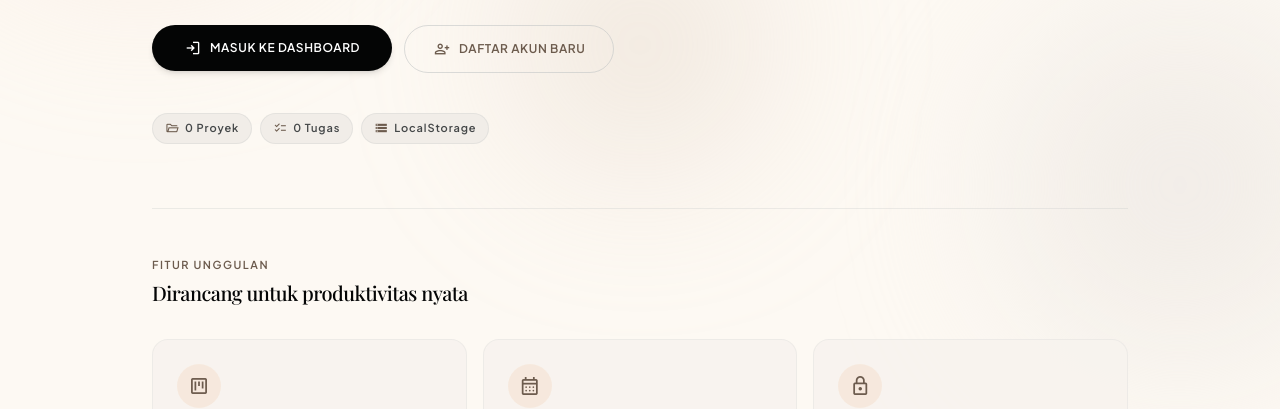
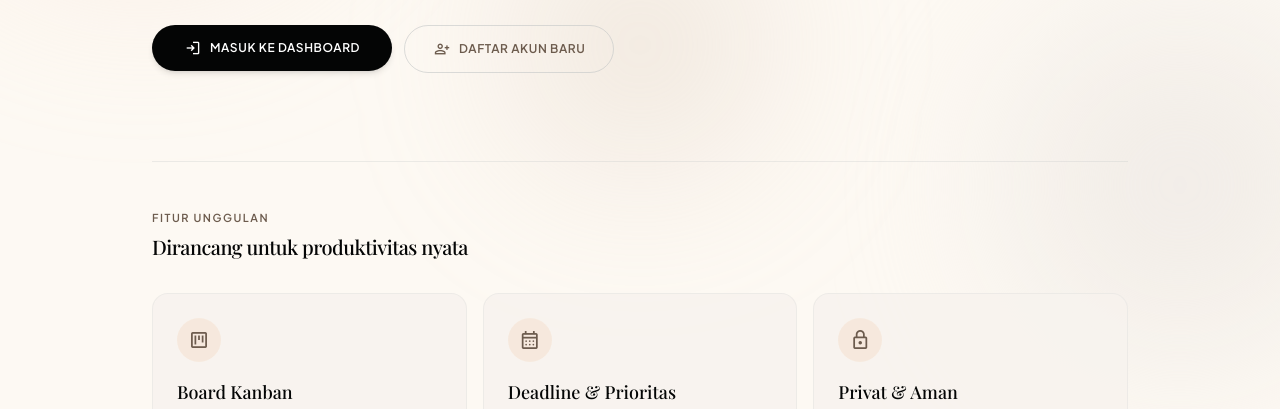
Before and after one commit to timm-03/BEM_Intern_Project, a plain HTML site: page index.html in a window 1280 px wide. Shown: the part 355-764 px from the top of the page. Drawn offline with nearby package versions, Linux system fonts and the light colour scheme; a web font is replaced by a local one.

```diff
--- a/index.html
+++ b/index.html
@@ -193,22 +193,6 @@
         </a>
       </div>
 
-      <!-- Ringkasan Statistik -->
-      <div class="flex flex-wrap gap-2 justify-center md:justify-start mb-4">
-        <span class="inline-flex items-center gap-1.5 bg-surface-container dark:bg-[#1f2029] border border-outline-variant/30 dark:border-[#2a2c36] rounded px-3 py-1.5 font-label-sm text-[11px] font-semibold tracking-[0.08em] text-on-surface-variant dark:text-[#9e9a92]">
-          <span class="material-symbols-outlined text-[14px] text-secondary dark:text-[#c8a97e]">folder_open</span>
-          <span id="stat-projects">0 Proyek</span>
-        </span>
-        <span class="inline-flex items-center gap-1.5 bg-surface-container dark:bg-[#1f2029] border border-outline-variant/30 dark:border-[#2a2c36] rounded px-3 py-1.5 font-label-sm text-[11px] font-semibold tracking-[0.08em] text-on-surface-variant dark:text-[#9e9a92]">
-          <span class="material-symbols-outlined text-[14px] text-secondary dark:text-[#c8a97e]">checklist</span>
-          <span id="stat-tasks">0 Tugas</span>
-        </span>
-        <span class="inline-flex items-center gap-1.5 bg-surface-container dark:bg-[#1f2029] border border-outline-variant/30 dark:border-[#2a2c36] rounded px-3 py-1.5 font-label-sm text-[11px] font-semibold tracking-[0.08em] text-on-surface-variant dark:text-[#9e9a92]">
-          <span class="material-symbols-outlined text-[14px] text-secondary dark:text-[#c8a97e]">storage</span>
-          <span id="stat-storage">LocalStorage</span>
-        </span>
-      </div>
-
       <!-- Tanggal Versi Mobile -->
       <p id="mobile-date" class="sm:hidden text-center font-label-sm text-[11px] font-semibold tracking-[0.08em] uppercase text-on-surface-variant dark:text-[#9e9a92] mt-2"></p>
 
@@ -375,30 +359,7 @@
       if (mobEl) mobEl.textContent = dateStr;
     }
 
-    // ── 3. Live stats ───────────────────────────────────────────────
-    function setStats() {
-      var projCount = 0, taskCount = 0;
-      if (typeof URStorage !== 'undefined') {
-        try {
-          var session = URStorage.getSession();
-          if (session) {
-            var projs = URStorage.getProjects ? URStorage.getProjects(session.id) : [];
-            var tasks = URStorage.getAllUserTasks ? URStorage.getAllUserTasks(session.id) : [];
-            projCount = Array.isArray(projs) ? projs.length : 0;
-            taskCount = Array.isArray(tasks) ? tasks.length : 0;
-          } else {
-            var allProjs = URStorage.getAllProjects ? URStorage.getAllProjects() : [];
-            projCount = Array.isArray(allProjs) ? allProjs.length : 0;
-          }
-        } catch(e) {}
-      }
-      var projEl = document.getElementById('stat-projects');
-      var taskEl = document.getElementById('stat-tasks');
-      if (projEl) projEl.textContent = projCount + ' Proyek';
-      if (taskEl) taskEl.textContent = taskCount + ' Tugas';
-    }
-
-    // ── 4. Footer year ──────────────────────────────────────────────
+    // ── 3. Footer year ──────────────────────────────────────────────
     function setYear() {
       var el = document.getElementById('footer-year');
       if (el) el.textContent = new Date().getFullYear();
@@ -421,7 +382,6 @@
       function onStorageReady() {
         var session = typeof URStorage !== 'undefined' ? URStorage.getSession() : null;
         updateCTAsForSession(session);
-        setStats();
       }
 
       if (typeof URStorage !== 'undefined') {
```
